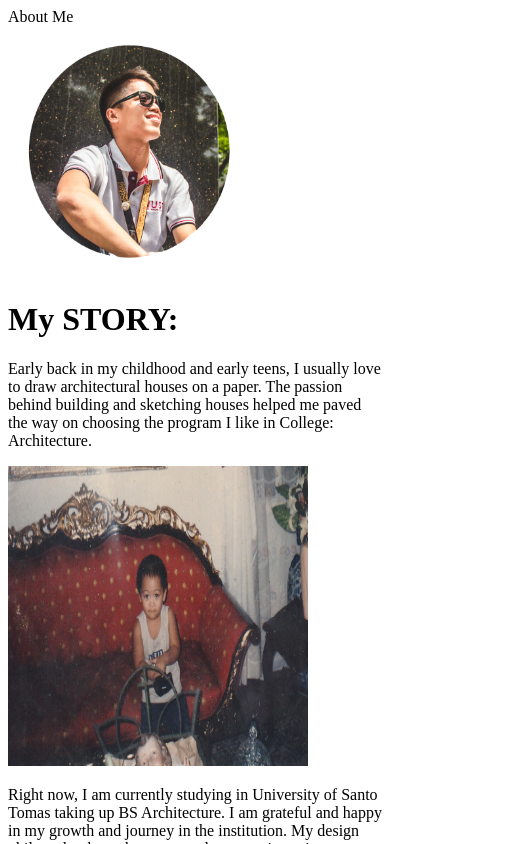
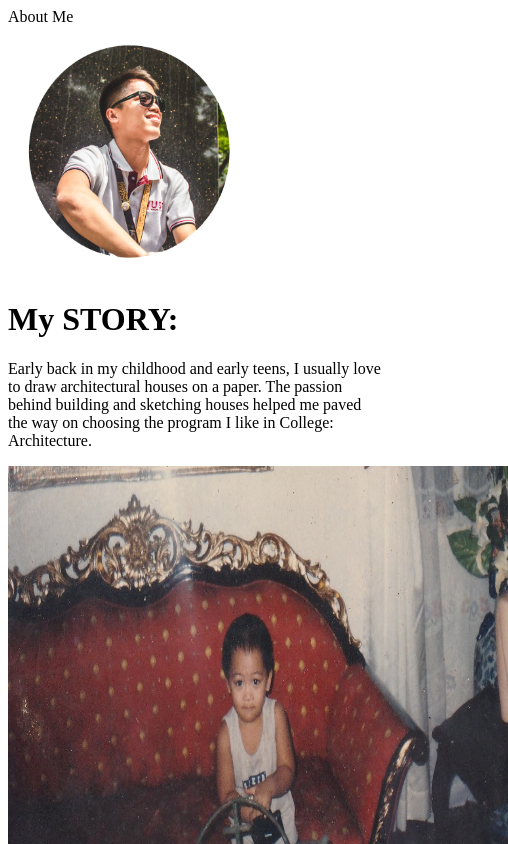
Before and after one commit to johncanero/johncanero-website, a Next.js app: page /about in a window 390 px wide. Shown: the top 844 px of the page, 508 px wide, since content can reach past the window. Built offline with nearby package versions, Linux system fonts and the light colour scheme.

Commit message:
Adjust Responsive Image

```diff
--- a/pages/about.tsx
+++ b/pages/about.tsx
@@ -31,11 +31,11 @@ const about = () => {
         </p>
 
         {/* Image */}
-        <div className="mt-6 mb-6">
+        <div className="flex justify-center mt-6 mb-6">
           <Image
             src="/images/jam1.jpg"
-            width={300}
-            height={300}
+            width={500}
+            height={500}
             alt="Snowboarder"
             className="rounded-2xl"
           />
```
